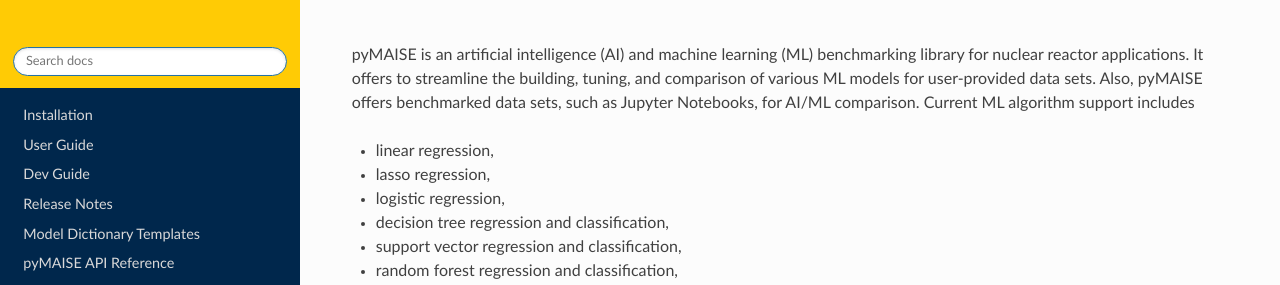
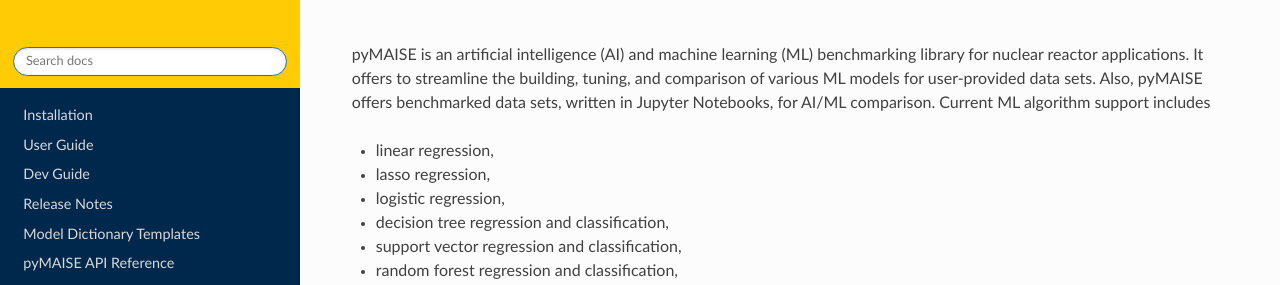
Before and after one commit to myerspat/pyMAISE, a Sphinx documentation site: the page built from docs/source/index.rst, in a window 1280 px wide and 900 px high. Shown: the part 154-439 px from the top of the window. Built offline with Sphinx 7.4.7 and the Read the Docs theme 2.0.0, drawn with Linux system fonts in a browser that asks for light colours; pages that are not in the unit, such as notebooks, are missing from menus; cross-references to code outside the pages are shown as plain code.

Commit message:
fixing wording on landing page

```diff
--- a/docs/source/index.rst
+++ b/docs/source/index.rst
@@ -2,7 +2,7 @@
 pyMAISE: Michigan Artificial Intelligence Standard Environment
 ==============================================================
 
-pyMAISE is an artificial intelligence (AI) and machine learning (ML) benchmarking library for nuclear reactor applications. It offers to streamline the building, tuning, and comparison of various ML models for user-provided data sets. Also, pyMAISE offers benchmarked data sets, such as Jupyter Notebooks, for AI/ML comparison. Current ML algorithm support includes
+pyMAISE is an artificial intelligence (AI) and machine learning (ML) benchmarking library for nuclear reactor applications. It offers to streamline the building, tuning, and comparison of various ML models for user-provided data sets. Also, pyMAISE offers benchmarked data sets, written in Jupyter Notebooks, for AI/ML comparison. Current ML algorithm support includes
 
 - linear regression,
 - lasso regression,
```
Also changed, not shown: README.md (+1 -1 lines).
